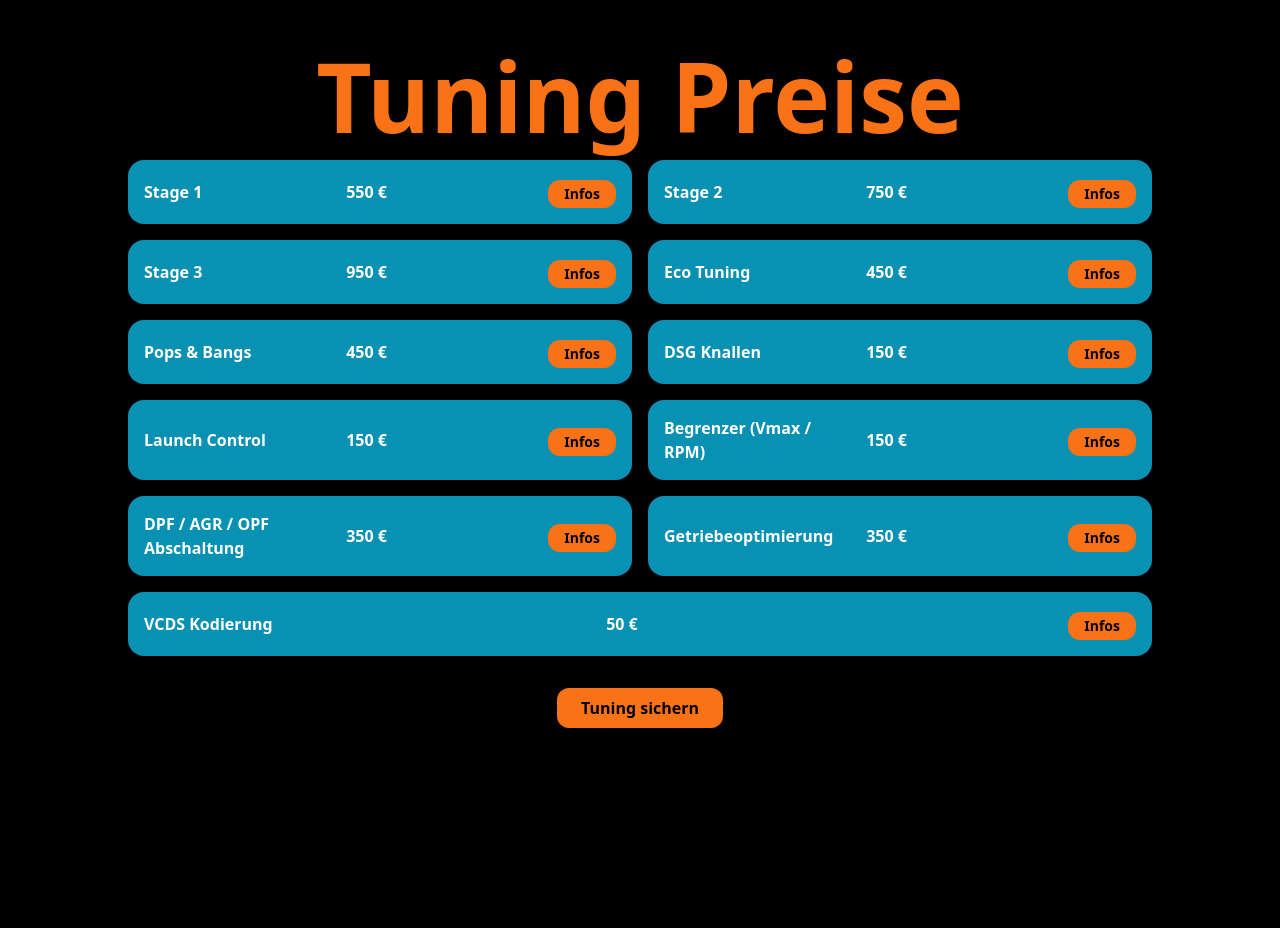
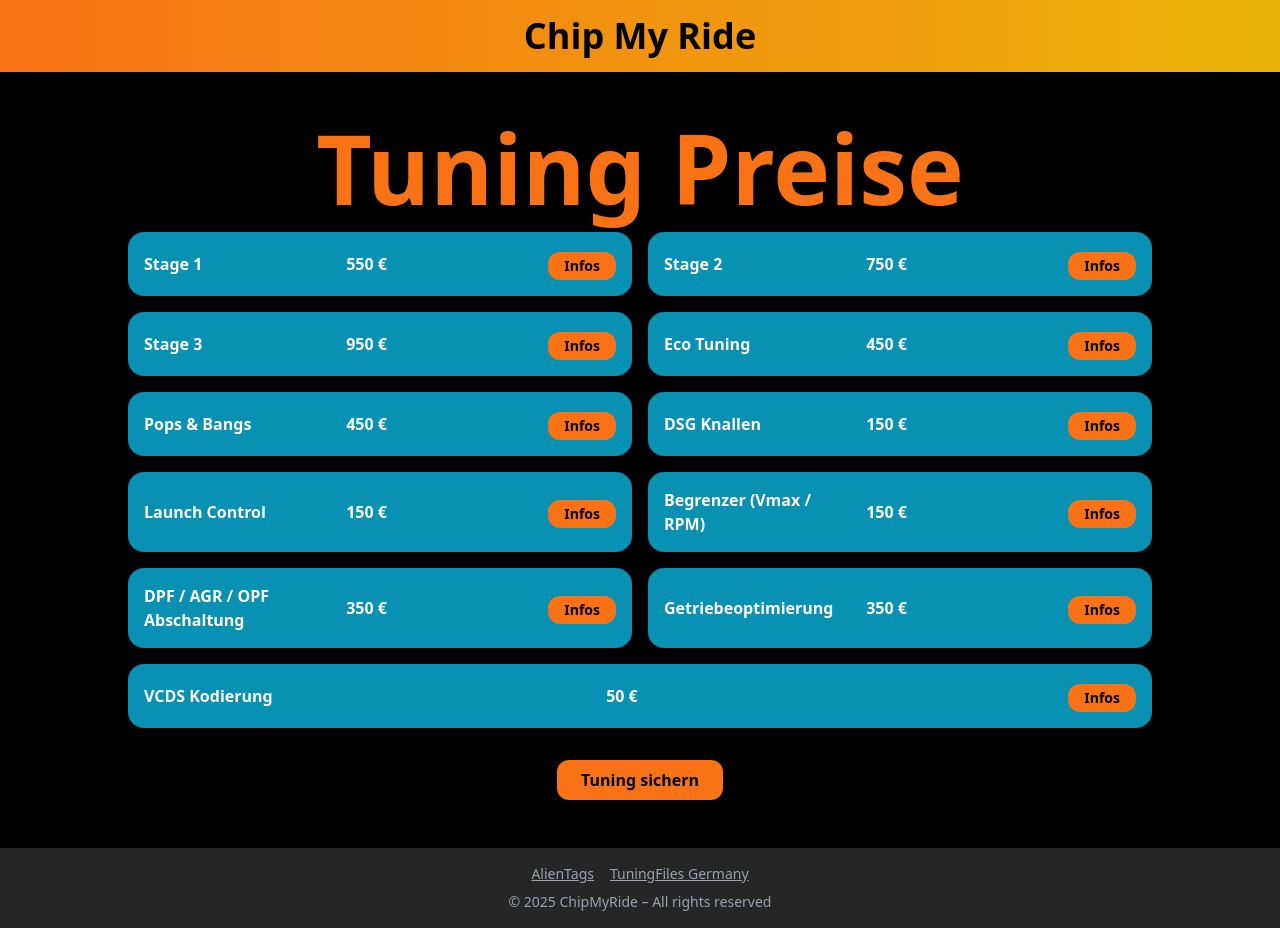
Before and after one commit to ChipMyRide/ChipMyRide, a React (Vite) app: page / in a window 1280 px wide. Before the commit the page ends 800 px from the top, so only its background shows below. Built offline with nearby package versions, Linux system fonts and the light colour scheme.

Commit message:
Update Home.tsx

```diff
--- a/src/pages/Home.tsx
+++ b/src/pages/Home.tsx
@@ -3,22 +3,29 @@ import { Link } from "react-router-dom";
 
 function Home() {
   return (
-    <div className="flex flex-col items-center mt-12 px-4">
+    <div className="flex flex-col min-h-screen bg-black text-white">
+      {/* Banner */}
+      <header className="w-full p-4 bg-gradient-to-r from-orange-500 to-yellow-500 text-black text-4xl font-bold text-center">
+        Chip My Ride
+      </header>
+
+      {/* Hauptinhalt */}
+      <main className="flex-grow flex flex-col items-center mt-12 px-4">
         <h2 className="text-8xl font-bold mb-4 text-orange-500">Tuning Preise</h2>
 
         <div className="grid grid-cols-1 md:grid-cols-2 gap-4 w-full max-w-5xl mx-auto">
           {[
-          { name: "Stage 1", price: "550 €", link: "/stage1-info-page" },
-          { name: "Stage 2", price: "750 €", link: "/stage2-info-page" },
-          { name: "Stage 3", price: "950 €", link: "/tuning/stage3" },
-          { name: "Eco Tuning", price: "450 €", link: "/tuning/eco" },
-          { name: "Pops & Bangs", price: "450 €", link: "/tuning/pops" },
-          { name: "DSG Knallen", price: "150 €", link: "/tuning/dsg-knallen" },
-          { name: "Launch Control", price: "150 €", link: "/tuning/launchcontrol" },
-          { name: "Begrenzer (Vmax / RPM)", price: "150 €", link: "/tuning/begrenzer" },
-          { name: "DPF / AGR / OPF Abschaltung", price: "350 €", link: "/tuning/abschaltung" },
-          { name: "Getriebeoptimierung", price: "350 €", link: "/tuning/getriebe" },
-          { name: "VCDS Kodierung", price: "50 €", link: "/tuning/vcds" },
+            { name: "Stage 1", price: "550 €", link: "#/stage1InfoPage" },
+            { name: "Stage 2", price: "750 €", link: "#/stage2InfoPage" },
+            { name: "Stage 3", price: "950 €", link: "#/tuning/stage3" },
+            { name: "Eco Tuning", price: "450 €", link: "#/tuning/eco" },
+            { name: "Pops & Bangs", price: "450 €", link: "#/tuning/pops" },
+            { name: "DSG Knallen", price: "150 €", link: "#/tuning/dsg-knallen" },
+            { name: "Launch Control", price: "150 €", link: "#/tuning/launchcontrol" },
+            { name: "Begrenzer (Vmax / RPM)", price: "150 €", link: "#/tuning/begrenzer" },
+            { name: "DPF / AGR / OPF Abschaltung", price: "350 €", link: "#/tuning/abschaltung" },
+            { name: "Getriebeoptimierung", price: "350 €", link: "#/tuning/getriebe" },
+            { name: "VCDS Kodierung", price: "50 €", link: "#/tuning/vcds" },
           ].map((item, index) => {
             const centerIndex = 10;
             return (
@@ -30,23 +37,37 @@ function Home() {
               >
                 <span className="font-bold text-left w-1/3">{item.name}</span>
                 <span className="text-left w-1/3 font-bold">{item.price}</span>
-              <Link
-                to={item.link}
+                <a
+                  href={item.link}
                   className="mt-1 px-4 py-1 bg-orange-500 hover:bg-orange-600 text-black font-semibold rounded-xl text-sm text-center"
                 >
                   Infos
-              </Link>
+                </a>
               </div>
             );
           })}
         </div>
 
-      <Link
-        to="/kontakt"
+        <a
+          href="#/kontakt"
           className="mt-8 px-6 py-2 bg-orange-500 hover:bg-orange-600 text-black font-semibold rounded-xl"
         >
           Tuning sichern
-      </Link>
+        </a>
+      </main>
+
+      {/* Footer */}
+      <footer className="mt-12 p-4 bg-neutral-800 w-full text-center text-sm text-gray-400">
+        <div className="space-x-4">
+          <a href="https://www.alientags.de" target="_blank" rel="noopener noreferrer" className="underline">
+            AlienTags
+          </a>
+          <a href="https://www.tuningfiles-germany.de" target="_blank" rel="noopener noreferrer" className="underline">
+            TuningFiles Germany
+          </a>
+        </div>
+        <div className="mt-2">© 2025 ChipMyRide – All rights reserved</div>
+      </footer>
     </div>
   );
 }
```
Lines whose indentation alone changed are shown as unchanged.
